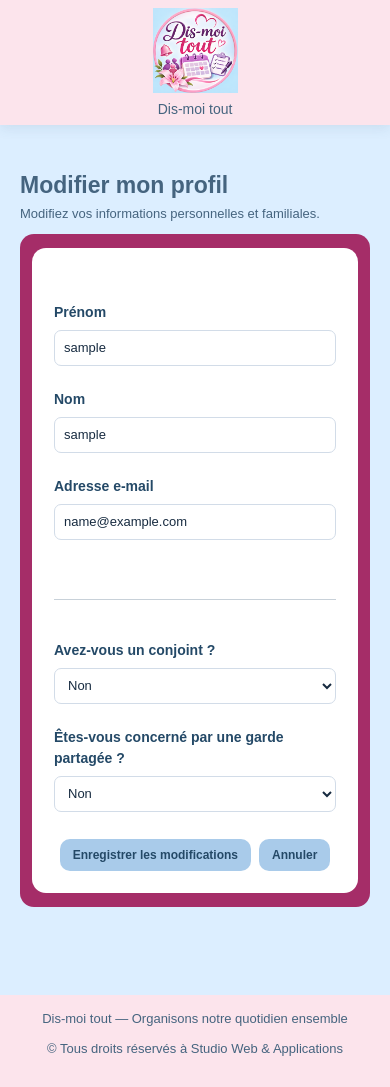
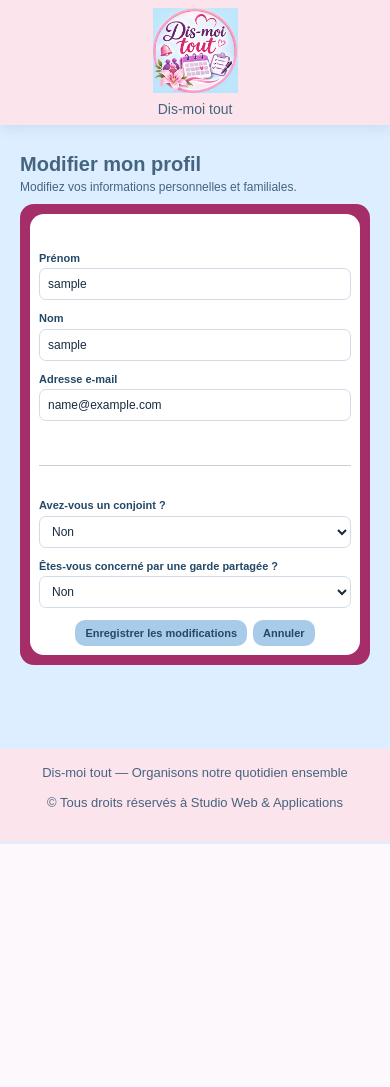
Before and after one commit to MSEDIT-1304/Dis-moi-tout, a Flask app: page /edit_profile in a window 390 px wide. After the commit the page ends 844 px from the top, so only its background shows below. Run offline with Flask 3, Linux system fonts and the light colour scheme; the visitor is signed in with stand-in values (Sample User, id 1); data comes from the database, SQL or seed files in the repository.

Commit message:
Update edit_profile.html

```diff
--- a/templates/edit_profile.html
+++ b/templates/edit_profile.html
@@ -223,14 +223,98 @@
         grid-column: auto;
     }
 }
-/* Intitulés visibles sur fond blanc */
-.profile-edit-card .edit-field label {
+
+/* PROFIL ADMIN — INTITULÉS ET FORMULAIRE */
+html body .profile-edit-card .edit-field label {
     display: block !important;
     color: #244967 !important;
     font-weight: bold !important;
-    font-size: 14px !important;
-    margin: 0 0 4px !important;
+    font-size: 13px !important;
+    margin: 0 0 3px !important;
 }
+
+html body .profile-edit-card form {
+    padding: 12px !important;
+    margin: 0 !important;
+    background: #FFFFFF !important;
+}
+
+html body .profile-edit-card input,
+html body .profile-edit-card select {
+    margin: 3px 0 7px !important;
+}
+
+/* MOBILE — PROFIL ADMIN COMPACT */
+@media (max-width: 768px) {
+    html body .profile-edit-page {
+        padding: 6px 8px !important;
+    }
+
+    html body .profile-edit-header {
+        margin-bottom: 8px !important;
+    }
+
+    html body .profile-edit-header h1 {
+        font-size: 20px !important;
+        margin: 0 0 4px !important;
+    }
+
+    html body .profile-edit-header p {
+        font-size: 12px !important;
+        line-height: 1.3 !important;
+        margin: 3px 0 6px !important;
+    }
+
+    html body .profile-edit-card {
+        padding: 10px !important;
+    }
+
+    html body .profile-edit-card h2 {
+        font-size: 15px !important;
+        margin: 3px 0 7px !important;
+    }
+
+    html body .profile-edit-card form {
+        padding: 9px !important;
+    }
+
+    html body .profile-edit-grid {
+        gap: 5px !important;
+        margin-bottom: 5px !important;
+    }
+
+    html body .profile-edit-card .edit-field label {
+        font-size: 11px !important;
+        margin-bottom: 2px !important;
+    }
+
+    html body .profile-edit-card input,
+    html body .profile-edit-card select {
+        height: 32px !important;
+        font-size: 12px !important;
+        padding: 4px 8px !important;
+        margin: 2px 0 5px !important;
+    }
+
+    html body .profile-edit-card small {
+        font-size: 10px !important;
+    }
+
+    html body .profile-edit-card hr {
+        margin: 7px 0 !important;
+    }
+
+    html body .profile-edit-actions {
+        gap: 6px !important;
+        margin-top: 7px !important;
+    }
+
+    html body .profile-edit-button {
+        font-size: 11px !important;
+        padding: 7px 10px !important;
+    }
+}
+
 </style>
 
 <script>
```
